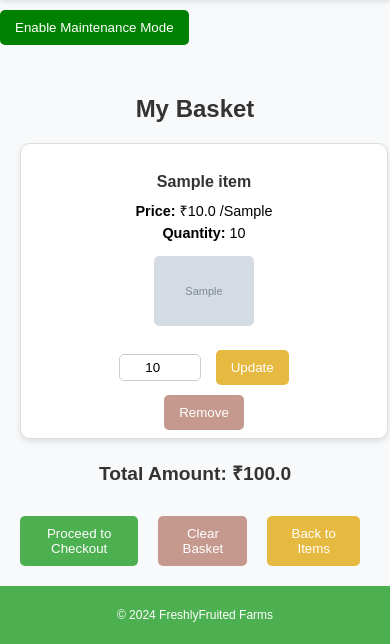
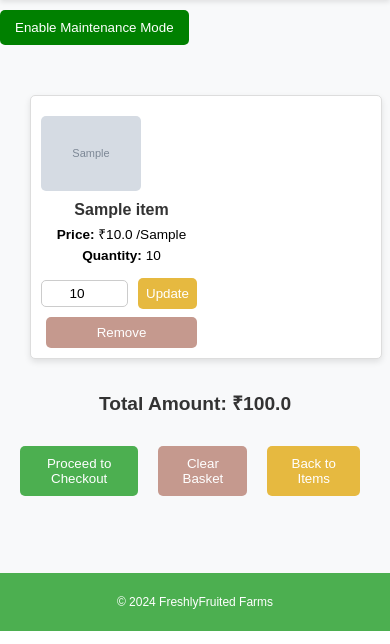
Before and after one commit to phaneendra218/Farm, a Flask app: page /basket in a window 390 px wide. Shown: the part 213-857 px from the top of the page. Run offline with Flask 3, Linux system fonts and the light colour scheme; the visitor is signed in with stand-in values (Sample User, id 1); tables that the repository leaves empty hold one stand-in row (values such as "Sample post"); grey boxes marked "Sample" are stand-in pictures.

Commit message:
Basket containers18

```diff
--- a/static/css/styles.css
+++ b/static/css/styles.css
@@ -142,7 +142,7 @@ main {
     border-radius: 50%;
 }
 /* Item and Basket Container Styles */
-.item-container, .basket-container {
+.item-container {
     display: flex;
     flex-wrap: wrap;
     gap: 15px;
@@ -298,22 +298,25 @@ button:hover {
 }
 /* Media Queries for Basket items*/
 .basket-container {
-    display: grid;
-    grid-template-columns: repeat(auto-fit, minmax(250px, 1fr));
-    gap: 10px;
-    justify-content: center;
+    display: flex;                /* Change from grid to flex */
+    flex-wrap: wrap;               /* Allows wrapping */
+    justify-content: center; /* Space items evenly */
+    gap: 15px;                      /* Gap between items */
     margin: 20px auto;
     max-width: 1200px;
-    grid-auto-rows: minmax(100px, auto);
 }
 
 .basket-item-card {
+    display: flex;                /* Flex layout for image and details */
+    flex-direction: row;          /* Horizontal arrangement inside card */
+    align-items: center;          /* Align items vertically */
     border: 1px solid #ddd;
     border-radius: 10px;
     padding: 12px;
-    text-align: center;
     box-shadow: 0px 3px 6px rgba(0, 0, 0, 0.1);
-    min-height: 250px;
+    width: 100%;                  /* Full width for better alignment */
+    max-width: 500px;             /* Limit the width of each card */
+    background-color: #fff;
 }
 
 .basket-item-card h4 {
@@ -328,9 +331,10 @@ button:hover {
 
 .basket-item-card img {
     width: 150px;
-    height: 100px;
+    height: 110px;
     object-fit: cover;
-    margin-bottom: 10px;
+    border-radius: 5px;
+    margin-right: 15px;           /* Space between image and details */
 }
 
 .no-image {
@@ -394,51 +398,153 @@ button:hover {
 .empty-basket-message a {
     color: #008fee;
 }
-.basket-item-card .btn-update {
+/* Quantity input and buttons */
+.basket-item-actions {
+    display: flex;
+    flex-direction: row;          /* Arrange buttons horizontally */
+    gap: 10px;                    /* Space between buttons */
+    margin-top: 10px;
+}
+
+.basket-item-content input[type="number"] {
+    width: 70px;
+    padding: 5px;
+    text-align: center;
+    border: 1px solid #ccc;
+    border-radius: 5px;
+}
+
+.basket-item-actions .btn-update {
     background-color: #e6b940;
     color: white;
     border: none;
+    padding: 5px 10px;
+    border-radius: 5px;
 }
 
-.basket-item-card .btn-update:hover {
+.basket-item-actions .btn-update:hover {
     background-color: #c28f04;
 }
-.basket-item-card .btn-danger {
+
+.basket-item-actions .btn-danger {
     background-color: #c5998e;
     color: white;
     border: none;
+    padding: 5px 10px;
+    border-radius: 5px;
 }
 
-.basket-item-card .btn-danger:hover {
+.basket-item-actions .btn-danger:hover {
     background-color: #c26c3b;
 }
 
 /* Media Queries */
+/* For tablets and smaller screens */
 @media (max-width: 768px) {
     .basket-container {
-        grid-template-columns: repeat(auto-fit, minmax(200px, 1fr));
-        gap: 8px;
+        display: flex;             /* Maintain flex layout */
+        flex-direction: column;    /* Stack basket items vertically */
+        gap: 10px;                 /* Add spacing between items */
+        padding: 0 15px;           /* Add some padding to container */
+    }
+
+    .basket-item-card {
+        flex-direction: column;    /* Stack image and details vertically */
+        align-items: center;       /* Center-align content */
+        padding: 15px;
     }
 
     .basket-item-card img {
-        width: 120px;
-        height: 80px;
+        width: 120px;              /* Adjust image size */
+        height: 100px;
+        margin-bottom: 10px;       /* Add space below the image */
+    }
+
+    .basket-item-content {
+        text-align: center;        /* Center-align text on smaller screens */
+    }
+
+    .basket-item-actions {
+        flex-direction: column;    /* Stack buttons vertically */
+        gap: 8px;                  /* Add spacing between buttons */
+        width: 100%;               /* Make buttons span full width */
+    }
+
+    .basket-item-actions form {
+        width: 100%;               /* Ensure forms/buttons take full width */
+    }
+
+    .basket-item-actions .btn-update,
+    .basket-item-actions .btn-danger {
+        width: 100%;               /* Full-width buttons */
+        padding: 10px;             /* Adjust button padding for touch-friendliness */
     }
 }
 
+/* For mobile phones */
 @media (max-width: 480px) {
     .basket-container {
-        grid-template-columns: repeat(auto-fit, minmax(150px, 1fr));
-        gap: 6px;
+        padding: 0 10px; /* Reduce side padding for small screens */
     }
 
     .basket-item-card {
-        padding: 8px;
+        display: flex;
+        flex-wrap: nowrap; /* Prevent content wrapping initially */
+        align-items: flex-start; /* Align items to the top */
+        padding: 10px; /* Reduce padding inside the card */
+        border: 1px solid #ddd; /* Optional: Add a border for better visibility */
+        border-radius: 5px; /* Optional: Add rounded corners */
+        margin-bottom: 10px; /* Space between items */
     }
 
     .basket-item-card img {
-        width: 100px;
-        height: 70px;
+        width: 100px; /* Set fixed size for image */
+        height: auto;
+        margin-right: 10px; /* Add spacing between image and content */
+    }
+
+    .basket-item-content {
+        flex: 1; /* Allow content to take remaining space */
+        display: flex;
+        flex-direction: column; /* Stack Name, Price, and Quantity vertically */
+        justify-content: flex-start;
+    }
+
+    .basket-item-content h4 {
+        font-size: 1em; /* Adjust font size for headings */
+        margin: 0 0 5px 0; /* Add spacing below the name */
+    }
+
+    .basket-item-content p {
+        font-size: 0.85em; /* Adjust font size for text */
+        margin: 0 0 5px 0; /* Space below each detail */
+    }
+
+    .basket-item-actions {
+        display: flex;
+        flex-wrap: nowrap; /* Prevent buttons from wrapping unnecessarily */
+        margin-top: 10px;
+    }
+
+    .basket-item-actions form {
+        flex: 1;
+        display: flex;
+        align-items: center;
+        margin: 0 5px 0 0; /* Add spacing between forms */
+    }
+
+    .basket-item-actions .btn-update,
+    .basket-item-actions .btn-danger {
+        flex: 1;
+        padding: 8px; /* Adjust padding for smaller buttons */
+        margin: 0 5px; /* Add spacing between buttons */
+    }
+
+    .basket-item-actions input[type="number"] {
+        flex: 2;
+        padding: 5px;
+        font-size: 0.85em;
+        margin-right: 5px; /* Add space between input and buttons */
     }
 }
 
--- a/templates/basket.html
+++ b/templates/basket.html
@@ -1,32 +1,35 @@
 {% extends "base.html" %}
 
 {% block content %}
-<h2 class="text-center" style="margin-top: 20px;">My Basket</h2>
+<!-- <h2 class="text-center" style="margin-top: 20px;">My Basket</h2> -->
 
 {% if basket_items %}
     <div class="basket-container">
         {% for basket_item, item in basket_items %}
         <div class="basket-item-card">
-                <h4>{{ item.name }}</h4>
-                <p><strong>Price:</strong> ₹{{ item.price }} /{{ item.unit }}</p>
-                <p><strong>Quantity:</strong> {{ basket_item.quantity | int }}</p>
-
             {% if item.image_path %}
             <img src="{{ url_for('static', filename='uploads/' + item.image_path.split('/')[-1]) }}" alt="{{ item.name }}">
             {% else %}
                 <p class="no-image">No image available</p>
             {% endif %}
+            <div class="basket-item-content">
+                <h4>{{ item.name }}</h4>
+                <p><strong>Price:</strong> ₹{{ item.price }} /{{ item.unit }}</p>
+                <p><strong>Quantity:</strong> {{ basket_item.quantity | int }}</p>
 
+                <div class="basket-item-actions">
                     <!-- Update Quantity Form -->
                     <form method="POST" action="{{ url_for('update_basket_quantity', item_id=item.id) }}">
                         <input type="number" name="quantity" value="{{ basket_item.quantity | int }}" min="1" max="50" step="1">
-                    <button type="submit" class="btn-update btn-sm">Update</button>
+                        <button type="submit" class="btn-update">Update</button>
                     </form>
 
                     <!-- Remove Item Button -->
                     <form method="POST" action="{{ url_for('remove_from_basket', item_id=item.id) }}">
-                    <button type="submit" class="btn-danger btn-sm">Remove</button>
+                        <button type="submit" class="btn-danger">Remove</button>
                     </form>
+                </div>
+            </div>
         </div>
         {% endfor %}
     </div>
--- a/templates/checkout.html
+++ b/templates/checkout.html
@@ -380,7 +380,7 @@ document.querySelectorAll('input[name="payment_method"]').forEach(input => {
           itemsSummaryDiv.innerHTML += `
             <div class="basket-item-card">
               <h4>${item.name}</h4>
-              <div class="item-image">
+              <div class="basket-item-content">
                 <img src="${item.image_url}" alt="${item.name}" width="100%" height="150px" border-radius="5px" margin-top="10px">
               </div>
               <p><strong>Price:</strong> ₹${item.price} /${item.unit}</p>
```
Lines whose indentation alone changed are shown as unchanged.
